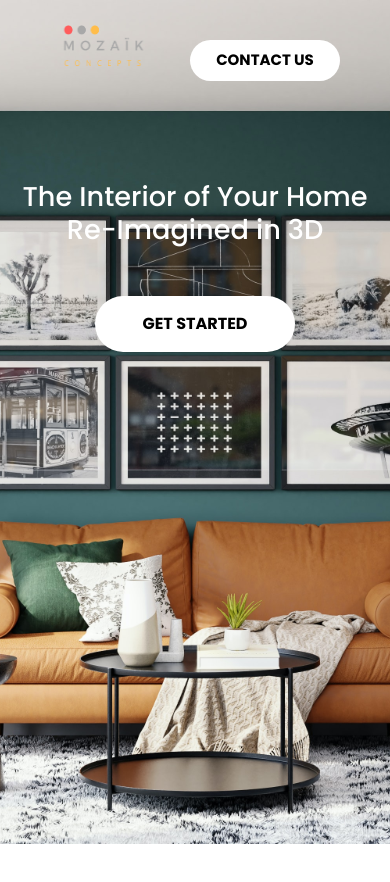
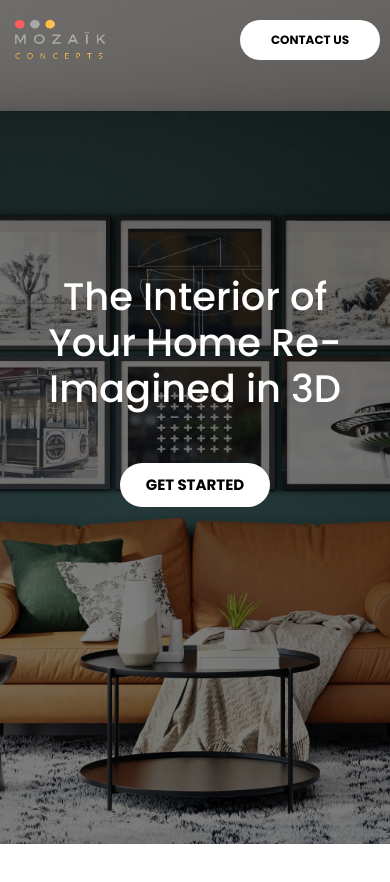
Before and after one commit to ArseneMerci/promotion-typeform, a Next.js app: page / in a window 390 px wide. Shown: the top 882 px of the page. Built offline with nearby package versions, Linux system fonts and the light colour scheme.

Commit message:
adding styles for smaller screens

```diff
--- a/pages/index.js
+++ b/pages/index.js
@@ -25,8 +25,7 @@ export default function Home() {
                         <Image
                             src="/assets/logoLight.png"
                             alt="logo"
-                            width={120}
-                            height={100}
+                            layout='fill'
                         />
                         </a>
                     </Link>
--- a/styles/HomePage.module.css
+++ b/styles/HomePage.module.css
@@ -30,8 +30,11 @@
  }
 
  .logoContainer{
-    align-self: flex-start;
+    width: 120px;
+    height: 100px;
+    position: relative;
  }
+
 
  .menuContainer{
     /* padding-right:3rem; */
@@ -404,34 +407,16 @@
 
  @media (max-width:500px)
  {
-    .container{
-        background: url("../public/assets/header-intro.jpg");
-        background-blend-mode: multiply;
-        background-position:center;
-        background-size: cover;
-        background-repeat: no-repeat;
-        min-height:300px;
-        padding-left: 0 !important;
-        padding-right: 0 !important;
+     .headerText h1{
+         font-size:2.4rem;
      }
-     .headerContainer{
-         justify-content:center;
-         margin-top: -30px;
 
-     }
-     .headerText h1{
-         font-size:1.7rem;
-     }
-     .spaceContent p{
-         font-size:0.2rem;
-     }
      .navbar{
-         display:flex;
-         justify-content:space-between;
+        padding: 5px 10px;
      }
      .logoContainer{
-         width:30%;
-         margin-left: 10px;
+         width:100px;
+         height: 70px;
      }
      .menuContainer{
         position: relative;
@@ -440,9 +425,18 @@
          justify-content:flex-end;
      }
      .menuContainer button{
-        position: absolute;
-        right: 0;
+        width:140px;
+        height: 40px;
+        margin-top:15px;
+        font-size: 12px;
      }
+
+     .headerSubText button{
+        padding:10px;
+        width:150px;
+        border-radius:30px;
+        font-size: 15px;
+      }
      .menuContainer span{
          display:none;
      }
```
